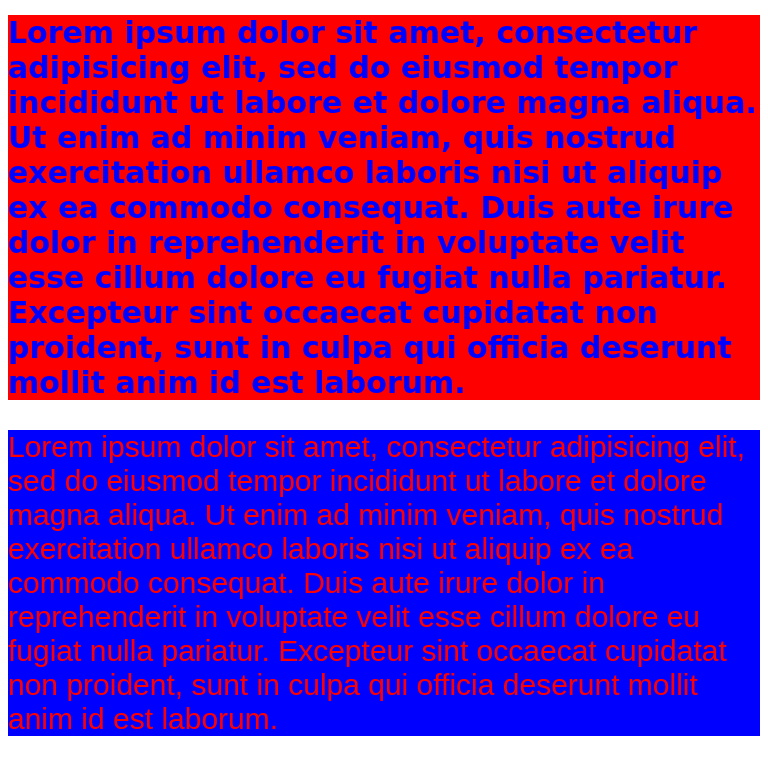
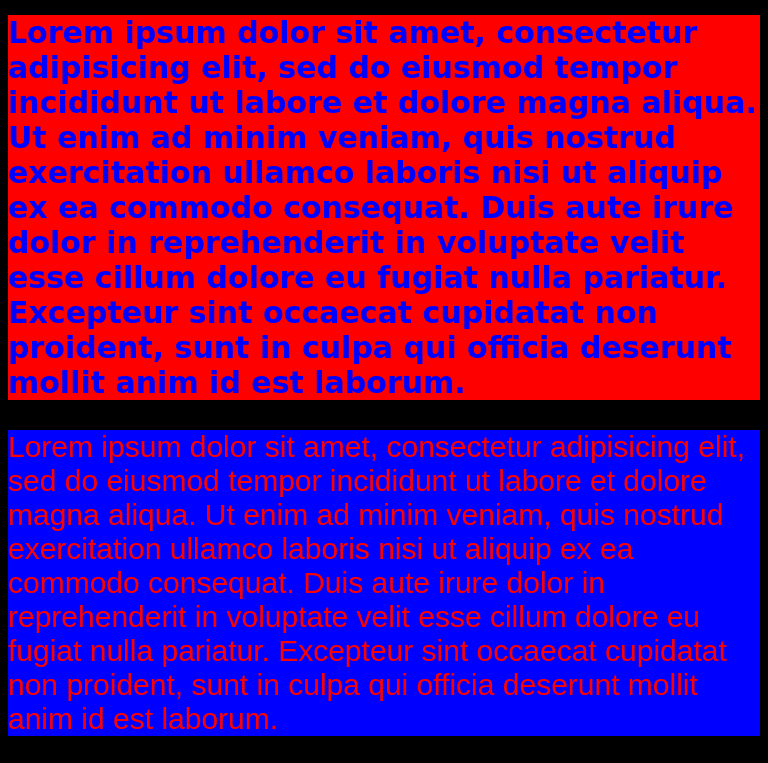
Before and after one commit to MarcLignarius/CSS-Classes, a plain HTML site: page cascading.html in a window 768 px wide. Shown: the part 73-836 px from the top of the page. Drawn offline with Linux system fonts and the light colour scheme.

Commit message:
Add @media query to cascading.css

```diff
--- a/css/cascading.css
+++ b/css/cascading.css
@@ -114,3 +114,16 @@ img.floatright {
   float:left;
   margin:1px;
 }
+
+@media screen and (max-width: 960px) and (min-width: 600px){
+  body {
+    background-color: black;
+    color: white;
+  }
+}
+
+@media screen and (max-width: 500px) {
+  body {
+    background-color: grey;
+  }
+}
```
